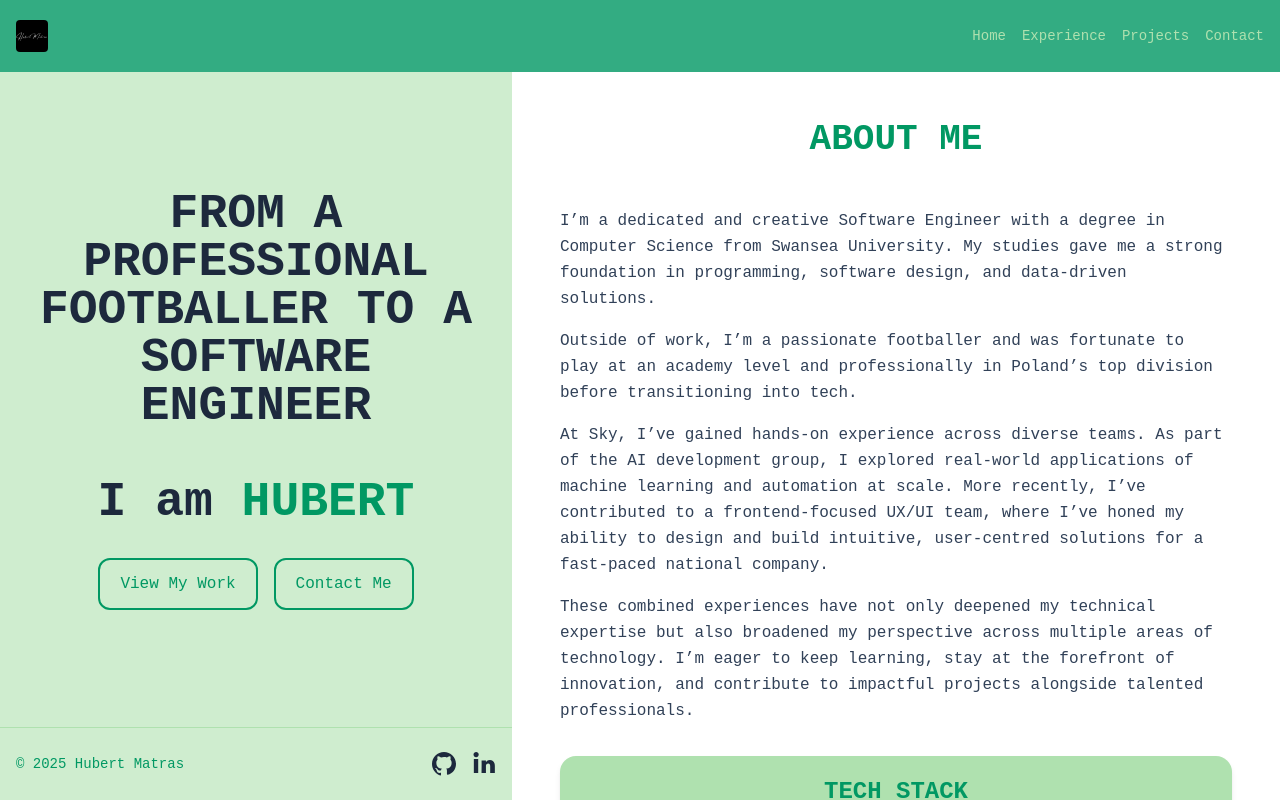
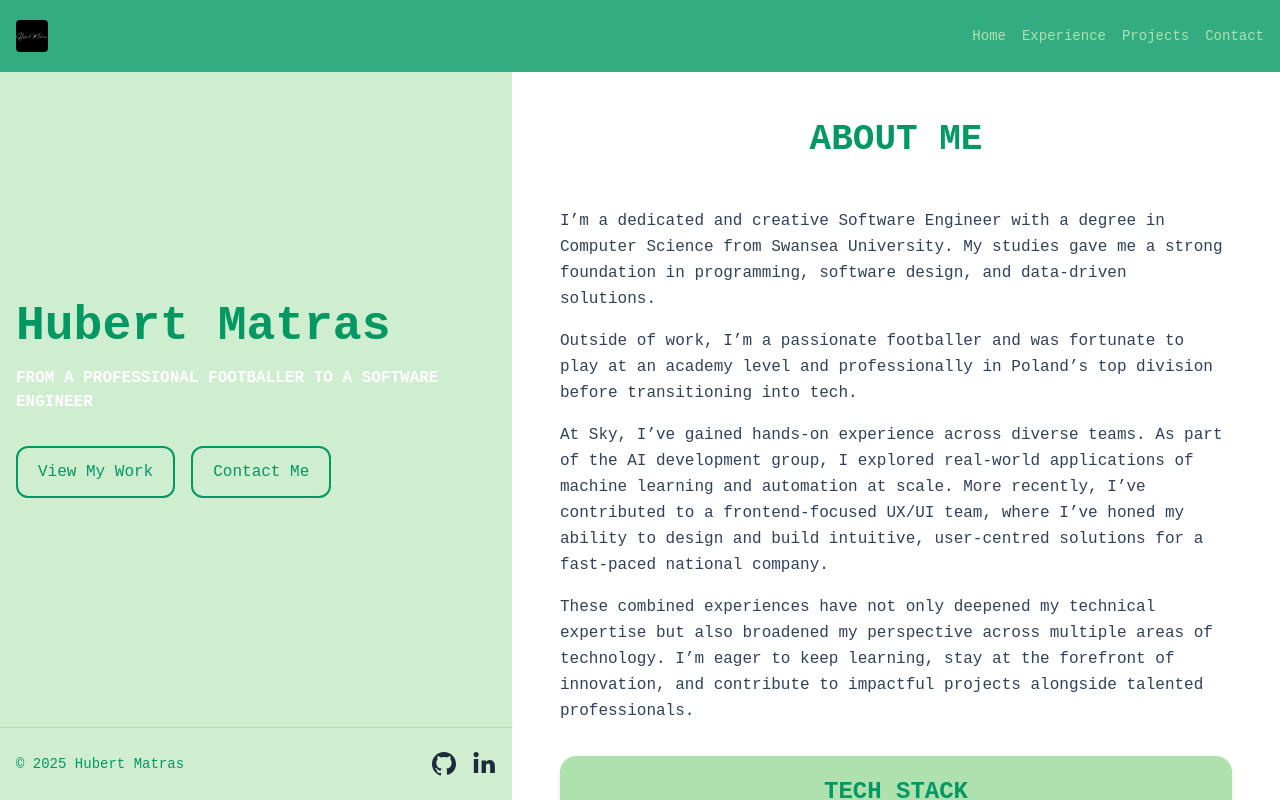
Before and after one commit to hubertMatras/hm-website, a Next.js app: page / in a window 1280 px wide. Built offline with nearby package versions, Linux system fonts and the light colour scheme.

Commit message:
change hero

```diff
--- a/components/Hero.tsx
+++ b/components/Hero.tsx
@@ -4,15 +4,15 @@ import Footer from "./Footer";
 export default function Hero() {
   return (
     <section className="w-full h-full grid grid-rows-[1fr_auto]">
-      <div className="flex flex-col items-center justify-center px-4">
-        <h1 className="text-3xl font-bold text-center lg:text-5xl">
+      <div className="flex flex-col items-center justify-center lg:items-start px-4">
+        <h1 className="text-3xl font-bold text-white text-center lg:text-left lg:text-5xl">
+          <span className="text-green">Hubert Matras</span>
+        </h1>
+        <p className="font-bold text-white mt-4 text-center lg:text-left">
           FROM A PROFESSIONAL FOOTBALLER TO A SOFTWARE ENGINEER
           <br />
-        </h1>
-        <h1 className="text-3xl font-bold text-center lg:text-5xl">
-          <br />I am <span className="text-green">HUBERT</span>
-        </h1>
-        <div className="mt-8 flex gap-4">
+        </p>
+        <div className="mt-8 flex gap-4 justify-center lg:justify-start">
           <button
             onClick={() => {
               const element = document.querySelector("#projects");
```
